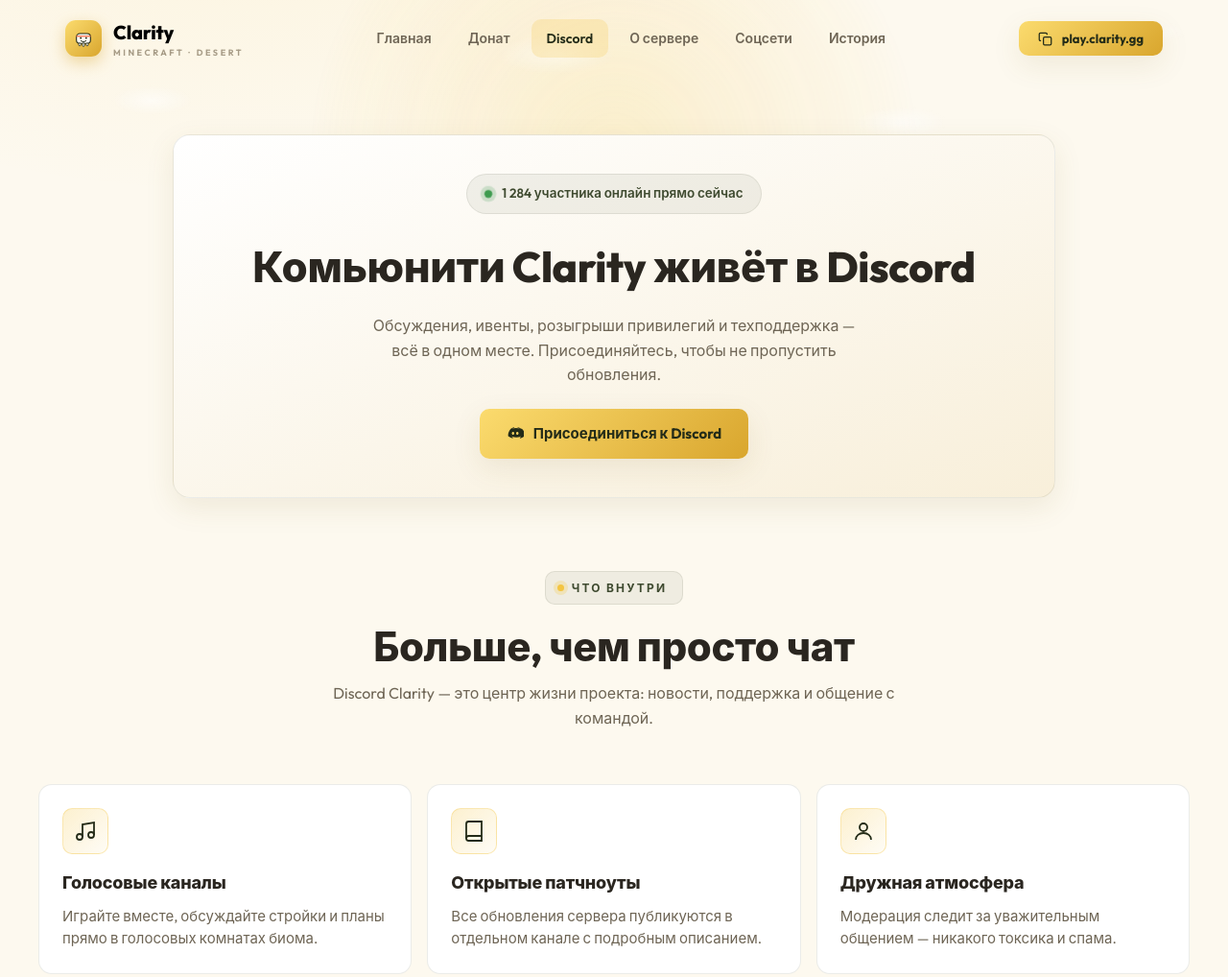
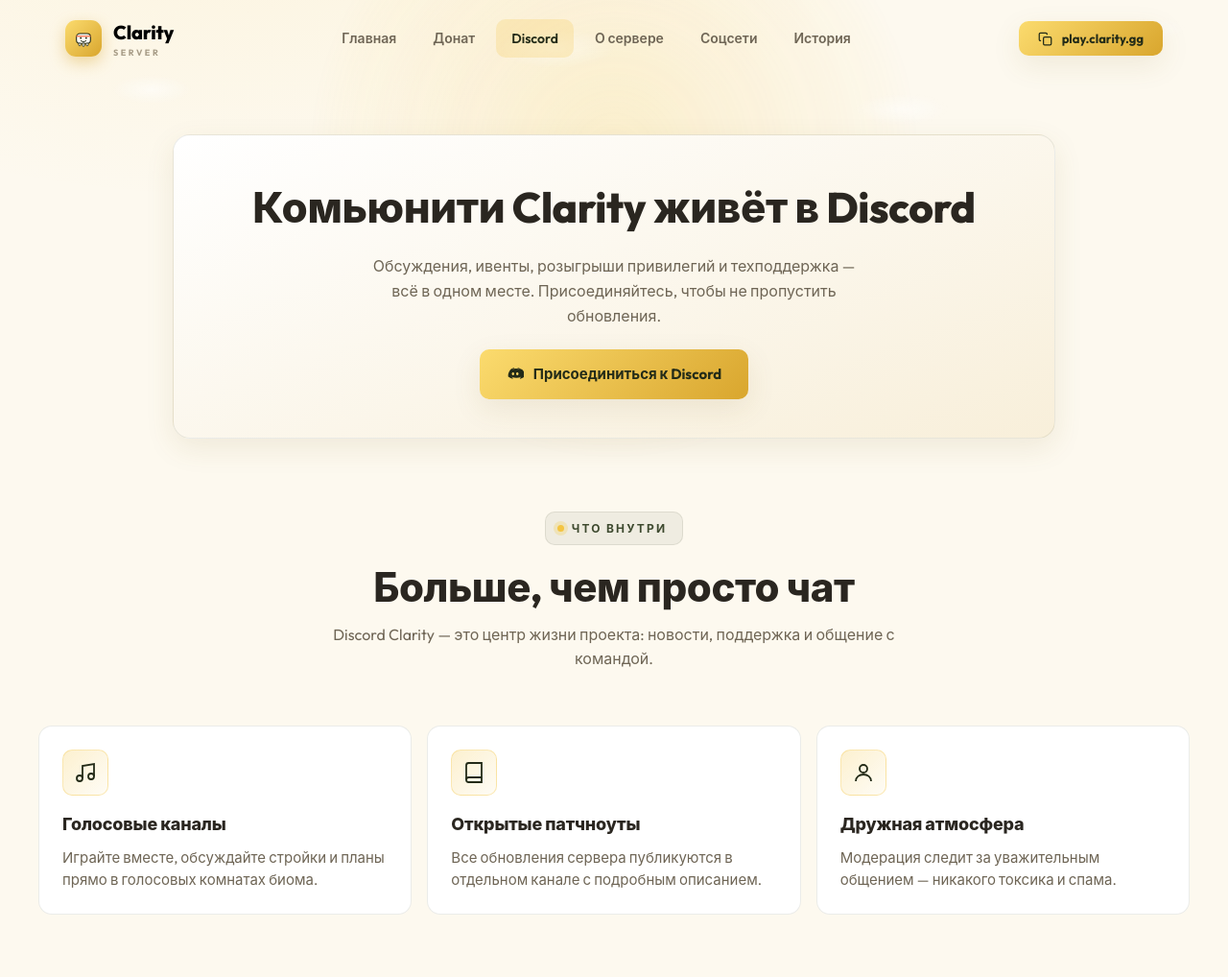
Before and after one commit to Dtermi/clarity, a website: page discord.html in a window 1280 px wide. Shown: the top 1018 px of the page at 96% size. Drawn offline with Linux system fonts and the light colour scheme.

Commit message:
Add files via upload

```diff
--- a/discord.html
+++ b/discord.html
@@ -22,13 +22,6 @@
   }
   .discord-card h1{ color:var(--ink); font-size:clamp(30px,4.4vw,44px); margin-bottom:14px; position:relative; }
   .discord-card p{ color:var(--ink-soft); max-width:520px; margin:0 auto 22px; position:relative; font-size:16px; }
-  .online-pill{
-    display:inline-flex; align-items:center; gap:10px; background:rgba(62,74,47,.07);
-    border:1px solid var(--line); padding:9px 18px; border-radius:var(--r-pill);
-    font-size:13.5px; font-weight:600; margin-bottom:20px; position:relative; color:var(--olive);
-  }
-  .online-pill .live-dot{ width:8px; height:8px; border-radius:50%; background:#3E9B4F; box-shadow:0 0 0 4px rgba(62,155,79,.2); animation:pulse 2s infinite; }
-  @keyframes pulse{ 0%,100%{ transform:scale(1); } 50%{ transform:scale(1.3); } }
   .discord-join{ position:relative; }
 
   .perks-grid{ display:grid; grid-template-columns:repeat(3,1fr); gap:16px; margin-top:56px; }
@@ -41,7 +34,7 @@
 
 <nav class="navbar">
   <div class="container nav-inner">
-    <a href="index.html" class="brand"><span class="brand-mark"><svg viewBox="0 0 24 24" fill="none"><rect x="3.2" y="6" width="17.6" height="12.2" rx="4.2" fill="#FFFDF6" stroke="#232B18" stroke-width="1.3"/><rect x="6" y="17.8" width="2.6" height="3.4" rx="1.1" fill="#FFFDF6" stroke="#232B18" stroke-width="1"/><rect x="10.7" y="17.8" width="2.6" height="4.2" rx="1.1" fill="#FFFDF6" stroke="#232B18" stroke-width="1"/><rect x="15.4" y="17.8" width="2.6" height="3.4" rx="1.1" fill="#FFFDF6" stroke="#232B18" stroke-width="1"/><rect x="7.6" y="10.4" width="2.1" height="2.1" fill="#232B18"/><rect x="14.3" y="10.4" width="2.1" height="2.1" fill="#232B18"/><path d="M9 15c1.2 1.5 4.8 1.5 6 0" stroke="#232B18" stroke-width="1.3" stroke-linecap="round" fill="none"/><rect x="3.2" y="8.4" width="17.6" height="1.7" fill="#FF7A5C"/></svg></span><span>Clarity<small>MINECRAFT · DESERT</small></span></a>
+    <a href="index.html" class="brand"><span class="brand-mark"><svg viewBox="0 0 24 24" fill="none"><rect x="3.2" y="6" width="17.6" height="12.2" rx="4.2" fill="#FFFDF6" stroke="#232B18" stroke-width="1.3"/><rect x="6" y="17.8" width="2.6" height="3.4" rx="1.1" fill="#FFFDF6" stroke="#232B18" stroke-width="1"/><rect x="10.7" y="17.8" width="2.6" height="4.2" rx="1.1" fill="#FFFDF6" stroke="#232B18" stroke-width="1"/><rect x="15.4" y="17.8" width="2.6" height="3.4" rx="1.1" fill="#FFFDF6" stroke="#232B18" stroke-width="1"/><rect x="7.6" y="10.4" width="2.1" height="2.1" fill="#232B18"/><rect x="14.3" y="10.4" width="2.1" height="2.1" fill="#232B18"/><path d="M9 15c1.2 1.5 4.8 1.5 6 0" stroke="#232B18" stroke-width="1.3" stroke-linecap="round" fill="none"/><rect x="3.2" y="8.4" width="17.6" height="1.7" fill="#FF7A5C"/></svg></span><span>Clarity<small>SERVER</small></span></a>
     <div class="nav-links">
       <a href="index.html">Главная</a>
       <a href="donate.html">Донат</a>
@@ -68,7 +61,6 @@
 <header class="discord-hero">
   <div class="container">
     <div class="discord-card reveal">
-      <div class="online-pill"><span class="live-dot"></span>1 284 участника онлайн прямо сейчас</div>
       <h1>Комьюнити Clarity живёт в Discord</h1>
       <p>Обсуждения, ивенты, розыгрыши привилегий и техподдержка — всё в одном месте. Присоединяйтесь, чтобы не пропустить обновления.</p>
       <div class="discord-join">
@@ -118,7 +110,7 @@
       <div class="footer-col"><h4>Комьюнити</h4><a href="discord.html">Discord</a><a href="social.html">Соцсети</a><a href="donate.html">Донат</a></div>
       <div class="footer-col"><h4>Сервер</h4><a data-copy="play.clarity.gg" href="javascript:void(0)">IP: play.clarity.gg</a><a href="discord.html">Поддержка</a></div>
     </div>
-    <div class="footer-bottom"><span>© 2026 Clarity. Проект не связан с Mojang AB.</span><span>Сделано с любовью к пустыне 🏜</span></div>
+    <div class="footer-bottom"><span>© 2026 Clarity. Проект не связан с Mojang AB.</span></div>
   </div>
 </footer>
 
```
Also changed, not shown: about.html (+2 -2 lines), donate.html (+2 -2 lines), history.html (+2 -2 lines), index.html (+2 -2 lines), social.html (+2 -2 lines).
